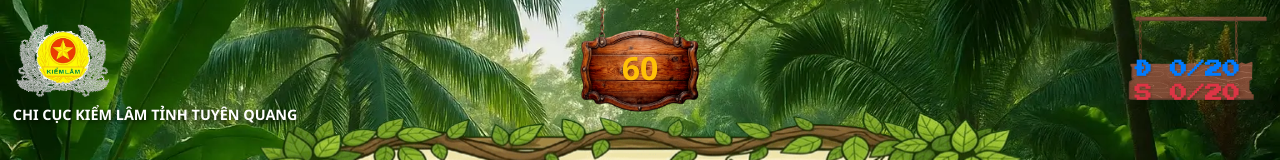
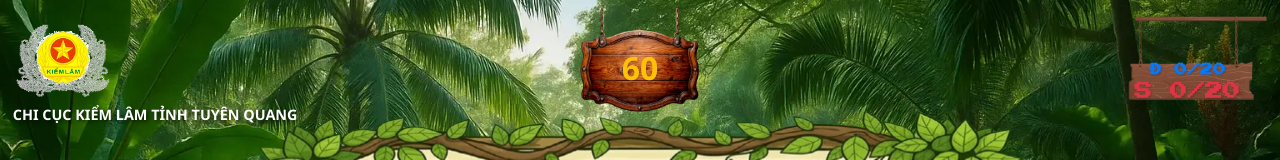
Before and after one commit to tuongvan-project/HoidapLuatLamnghiep, a plain HTML site: page index.html in a window 1280 px wide. Both pictures are taken after a click on the button "START". Shown: the top 160 px of the page. Drawn offline with Linux system fonts and the light colour scheme.

Commit message:
tối ưu

```diff
--- a/index.html
+++ b/index.html
@@ -467,7 +467,7 @@ body {
 
 #correct-count {
     font-family: 'Press Start 2P', cursive;
-    font-size: clamp(0.7rem, 2vw, 1.1rem);
+    font-size: clamp(0.5rem, 1vw, 1.0rem);
     font-weight: bold;
     color: #007bff;
     text-shadow: 1px 1px 2px rgba(0, 0, 0, 0.2);
```
